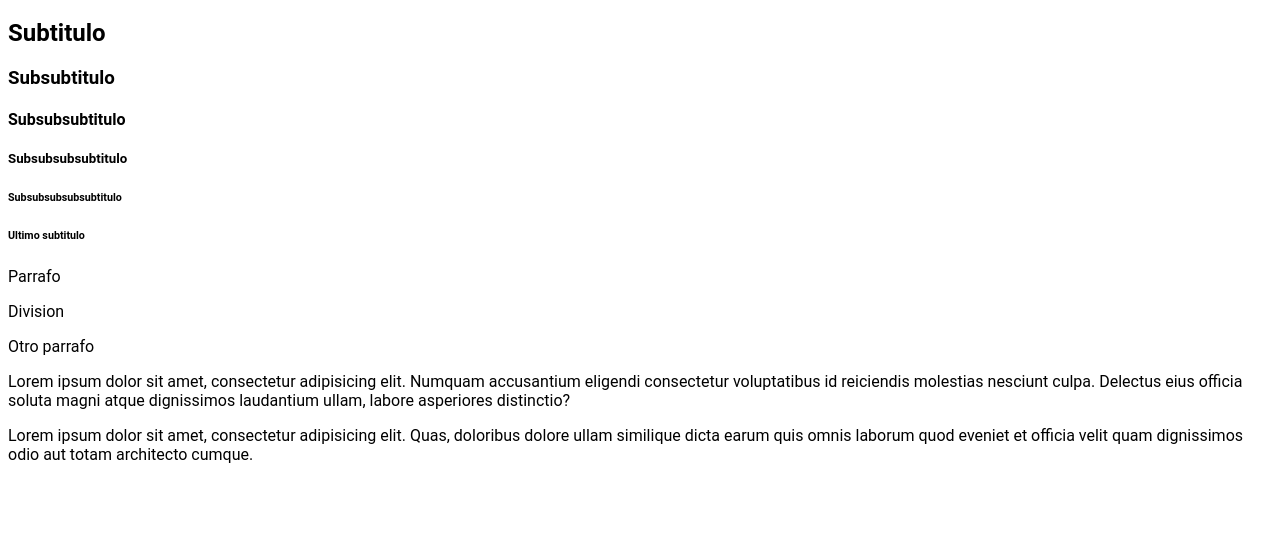
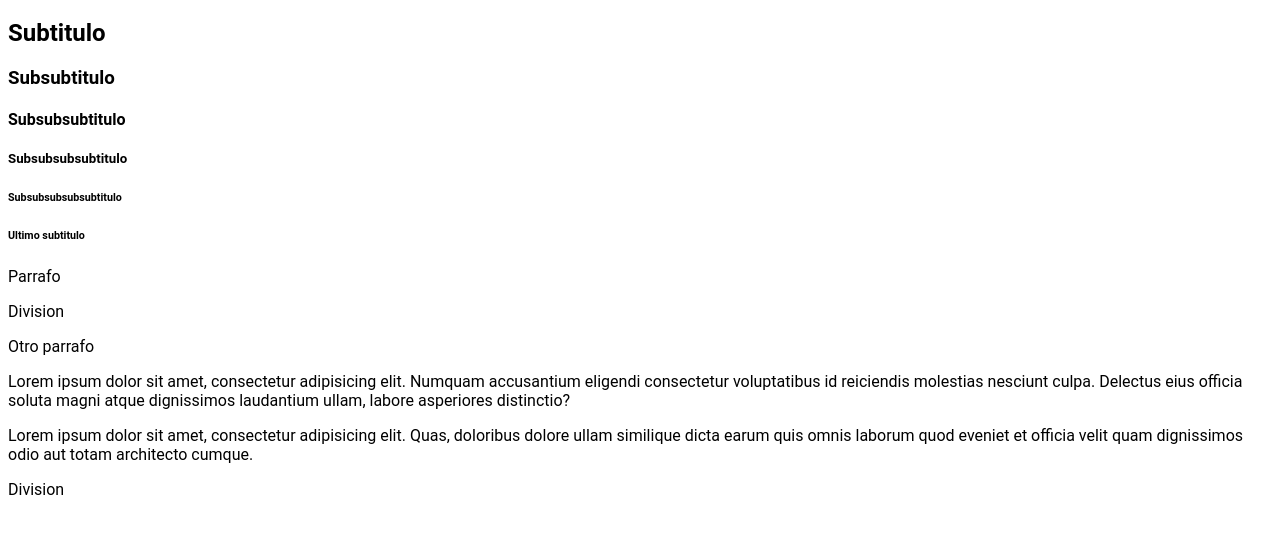
Before and after one commit to juanr-yes/ramasc13, a plain HTML site: page index.html in a window 1280 px wide. Shown: the part 62-596 px from the top of the page. Drawn offline with Linux system fonts and the light colour scheme.

Commit message:
Agregando division

```diff
--- a/index.html
+++ b/index.html
@@ -20,5 +20,6 @@
   <p>Otro parrafo</p>
   <p>Lorem ipsum dolor sit amet, consectetur adipisicing elit. Numquam accusantium eligendi consectetur voluptatibus id reiciendis molestias nesciunt culpa. Delectus eius officia soluta magni atque dignissimos laudantium ullam, labore asperiores distinctio?</p>
   <p>Lorem ipsum dolor sit amet, consectetur adipisicing elit. Quas, doloribus dolore ullam similique dicta earum quis omnis laborum quod eveniet et officia velit quam dignissimos odio aut totam architecto cumque.</p>
+ <div>Division</div>
 </body>
 </html>
```
